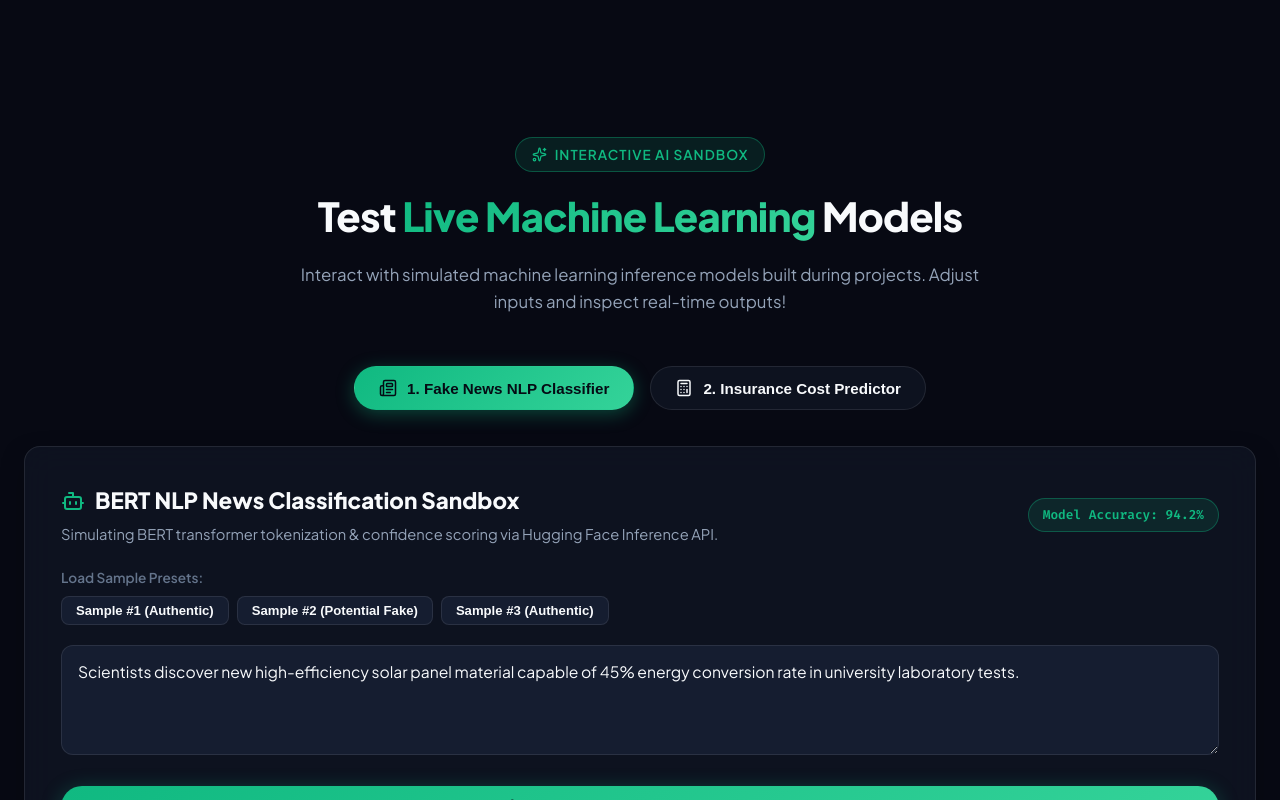
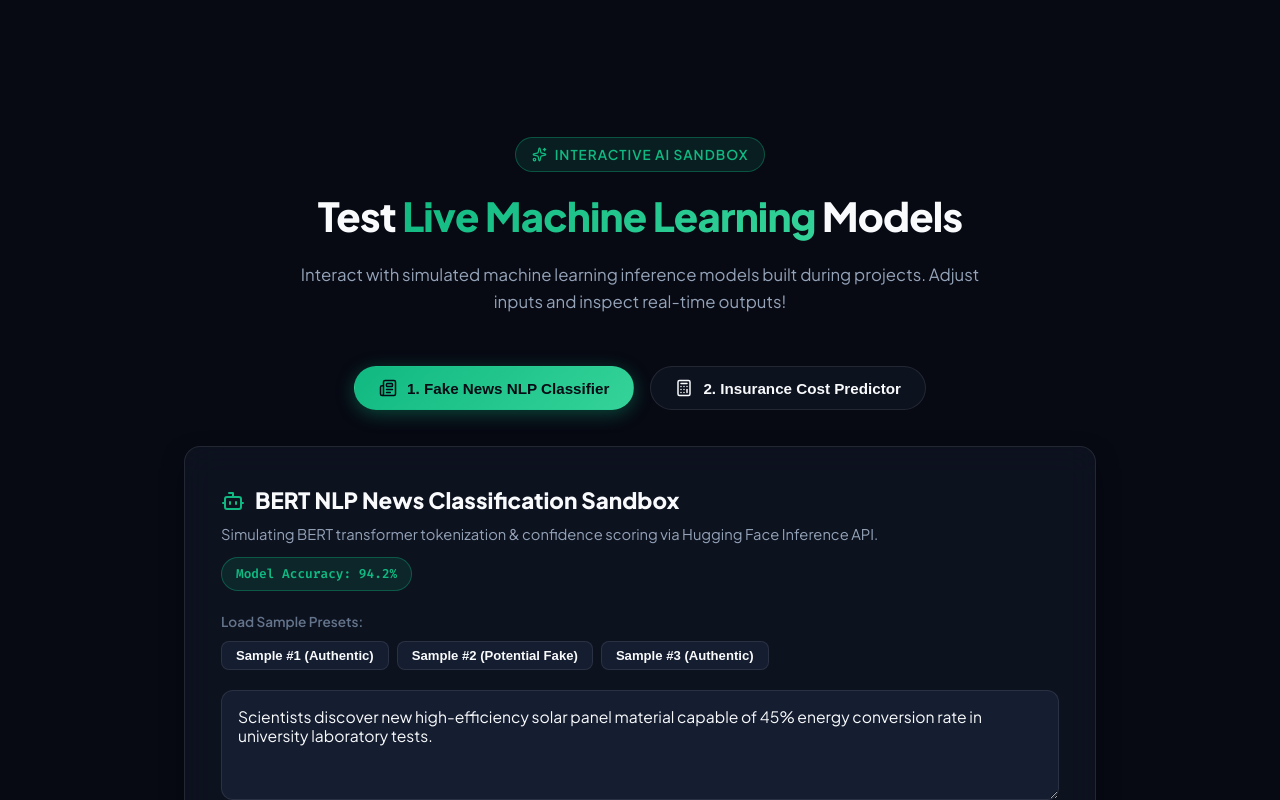
Before and after one commit to Abhishek-KS-dev/My_Portfolio, a React (Vite) app: page / in a window 1280 px wide. Shown: the part 4080-4880 px from the top of the page. Built offline with nearby package versions, Linux system fonts and the light colour scheme.

Commit message:
live demo container resize

```diff
--- a/src/components/MLSandbox.jsx
+++ b/src/components/MLSandbox.jsx
@@ -71,7 +71,7 @@ export default function MLSandbox() {
 
   return (
     <section id="ml-sandbox" style={{ padding: '90px 0', position: 'relative', zIndex: 1 }}>
-      <div className="container">
+      <div className="container"style={{ maxWidth: '960px', margin: '0 auto' }}>
         {/* Section Header */}
         <div className="section-header">
           <div className="section-tag">
```
